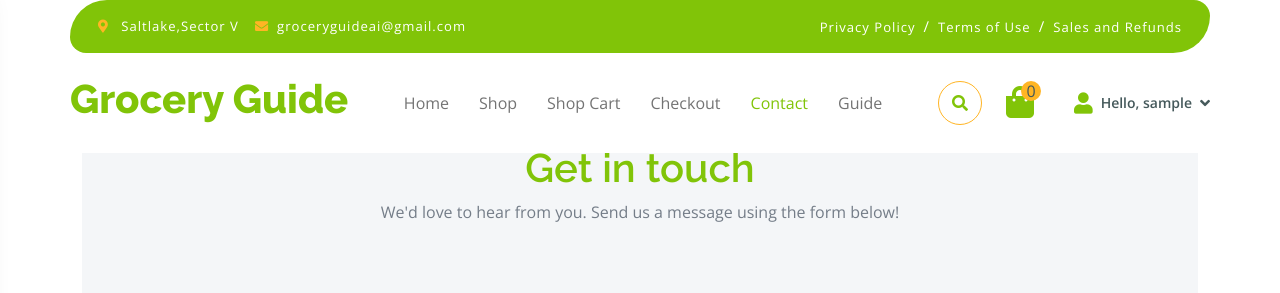
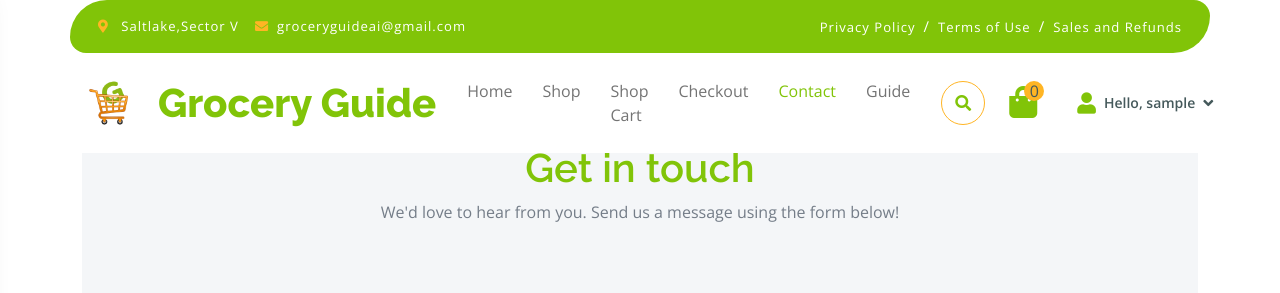
Before and after one commit to Ankita-Paul-niki/Grocery-Guide-Live, a Django app: page /contact/ in a window 1280 px wide. Shown: the top 293 px of the page. Run offline with Django 5.2, Linux system fonts and the light colour scheme; the visitor is signed in with stand-in values (Sample User, id 1); data that the repository does not hold is empty; some libraries are stand-ins or nearby versions.

Commit message:
Update contact.html

```diff
--- a/core/templates/contact.html
+++ b/core/templates/contact.html
@@ -58,7 +58,7 @@
             </div>
             <div class="container px-0">
                 <nav class="navbar navbar-light bg-white navbar-expand-xl">
-                    <a href="index.html" class="navbar-brand"><h1 class="text-primary display-6">Grocery Guide</h1></a>
+                    <a href="{% url 'home' %}" class="navbar-brand d-flex align-items-center"><img src="{% static 'img/logo.png' %}" alt="Grocery Guide" style="height: 80px; width: auto;" class="me-2"><h1 class="text-primary display-6 mb-0">Grocery Guide</h1></a>
                     <button class="navbar-toggler py-2 px-3" type="button" data-bs-toggle="collapse" data-bs-target="#navbarCollapse">
                         <span class="fa fa-bars text-primary"></span>
                     </button>
```
